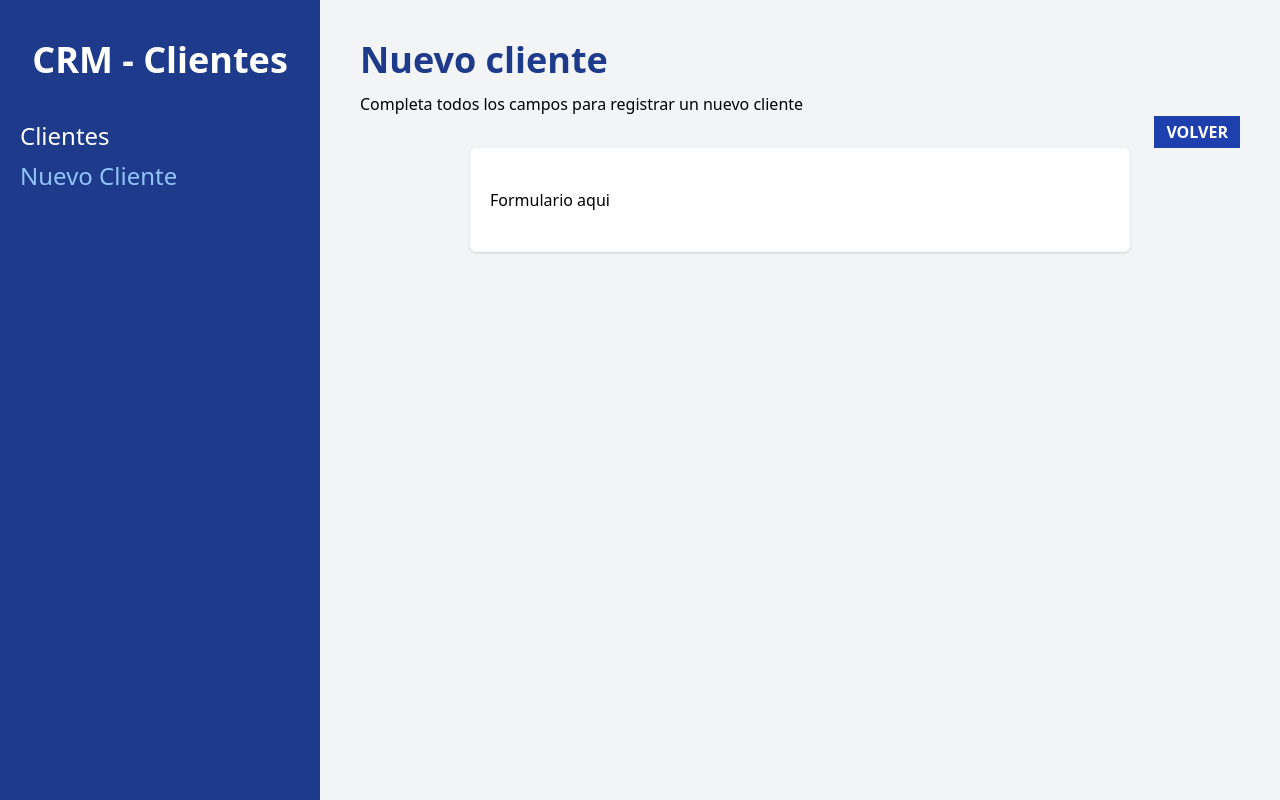
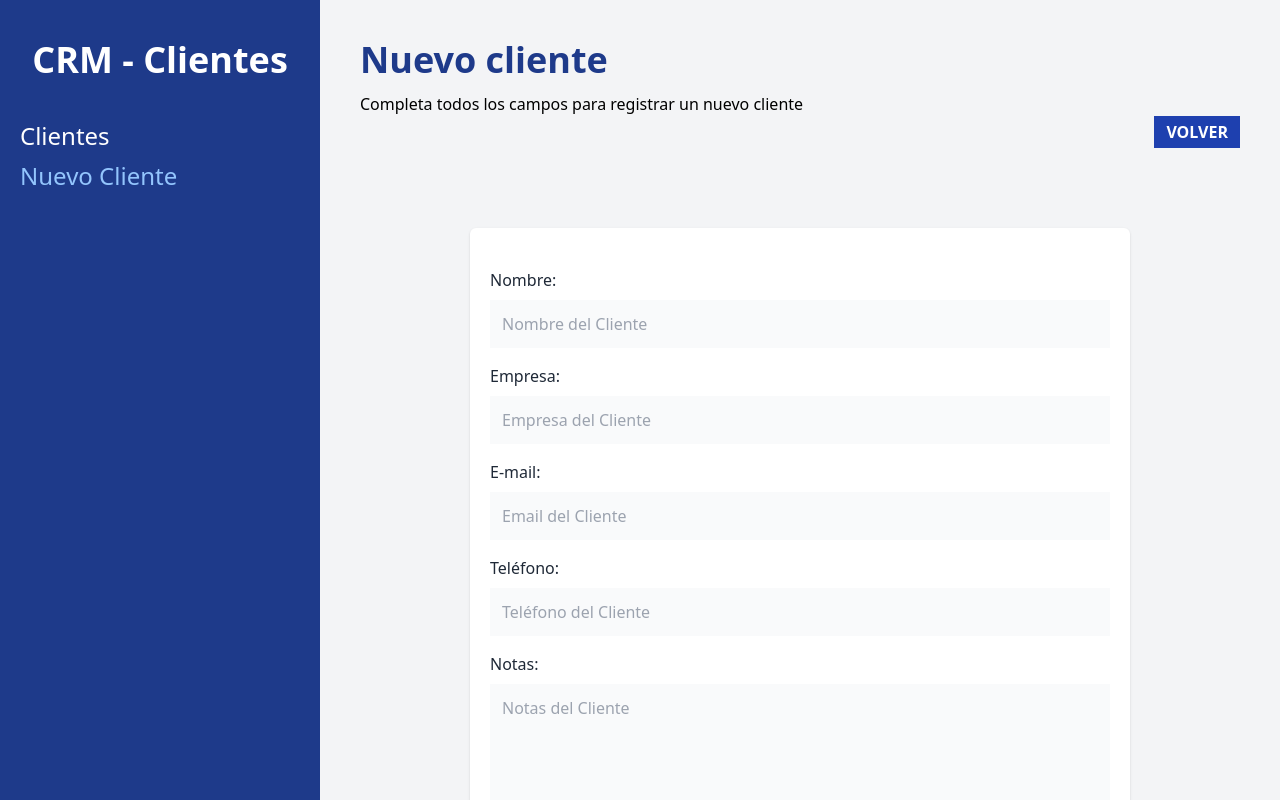
Before and after one commit to erdini1/administrador, a React (Vite) app: page /clientes/nuevo in a window 1280 px wide. Built offline with nearby package versions, Linux system fonts and the light colour scheme.

Commit message:
Agregando el formulario

```diff
--- /dev/null
+++ b/src/components/Formulario.jsx
@@ -0,0 +1,77 @@
+const Formulario = ({ cliente }) => {
+    return (
+        <>
+            <div className="mb-4">
+                <label
+                    className="text-gray-800"
+                    htmlFor="nombre"
+                >Nombre:</label>
+                <input
+                    id="nombre"
+                    type="text"
+                    className="mt-2 block w-full p-3 bg-gray-50"
+                    placeholder="Nombre del Cliente"
+                    name="nombre"
+                />
+            </div>
+            <div className="mb-4">
+                <label
+                    className="text-gray-800"
+                    htmlFor="empresa"
+                >Empresa:</label>
+                <input
+                    id="empresa"
+                    type="text"
+                    className="mt-2 block w-full p-3 bg-gray-50"
+                    placeholder="Empresa del Cliente"
+                    name="empresa"
+                />
+            </div>
+
+            <div className="mb-4">
+                <label
+                    className="text-gray-800"
+                    htmlFor="email"
+                >E-mail:</label>
+                <input
+                    id="email"
+                    type="email"
+                    className="mt-2 block w-full p-3 bg-gray-50"
+                    placeholder="Email del Cliente"
+                    name="email"
+                />
+            </div>
+
+            <div className="mb-4">
+                <label
+                    className="text-gray-800"
+                    htmlFor="telefono"
+                >Teléfono:</label>
+                <input
+                    id="telefono"
+                    type="tel"
+                    className="mt-2 block w-full p-3 bg-gray-50"
+                    placeholder="Teléfono del Cliente"
+                    name="telefono"
+                />
+            </div>
+
+            <div className="mb-4">
+                <label
+                    className="text-gray-800"
+                    htmlFor="notas"
+                >Notas:</label>
+                <textarea
+                    as="textarea"
+                    id="notas"
+                    type="text"
+                    className="mt-2 block w-full p-3 bg-gray-50 h-40 align-self"
+                    placeholder="Notas del Cliente"
+                    name="notas"
+                />
+            </div>
+        </>
+    )
+}
+
+export default Formulario
--- a/src/main.jsx
+++ b/src/main.jsx
@@ -5,7 +5,7 @@ import { createBrowserRouter, RouterProvider } from 'react-router-dom'
 import Layout from './components/Layout'
 import NuevoCliente from './pages/NuevoCliente'
 //debo ponerle otro nombre al loader porque a meddida que creza la app voy a tener varios que van a chocar
-import Index, {loader as clientesLoader, loader} from "./pages/Index"
+import Index, {loader as clientesLoader} from "./pages/Index"
 
 
 
--- a/src/pages/NuevoCliente.jsx
+++ b/src/pages/NuevoCliente.jsx
@@ -1,9 +1,9 @@
 import { useNavigate } from "react-router-dom"
+import Formulario from "../components/Formulario"
 
 const NuevoCliente = () => {
 
   const navigate = useNavigate()
-
 
   return (
     <>
@@ -19,9 +19,18 @@ const NuevoCliente = () => {
         </button>
       </div>
 
-      <div className="bg-white shadow rounded-md md:w-3/4 mx-auto px-5 py-10">
-        <p>Formulario aqui</p>
-      </div>
+      <div className="bg-white shadow rounded-md md:w-3/4 mx-auto px-5 py-10 mt-20">
+
+        <form>
+          <Formulario />
+
+          <input
+            type="submit"
+            className="mt-5 w-full bg-blue-800 p-3 uppercase font-bold text-white text-lg"
+            value="Registrar Cliente"
+          />
+        </form>
+      </div >
 
     </>
   )
```
